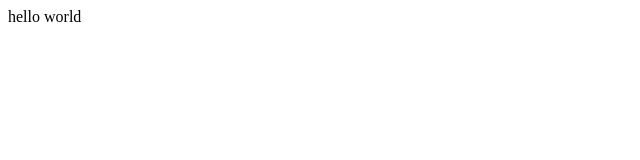
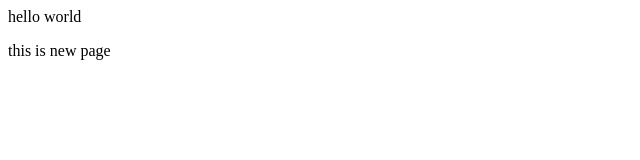
Before and after one commit to Akash-k123/localrepo, a plain HTML site: page index.html in a window 1280 px wide. Shown: the full height of the page, 0-640 px from the left. Drawn offline with Linux system fonts and the light colour scheme.

```diff
--- a/index.html
+++ b/index.html
@@ -1 +1,2 @@
 <p>hello world</p>
+<p>this is new page</p>
```
